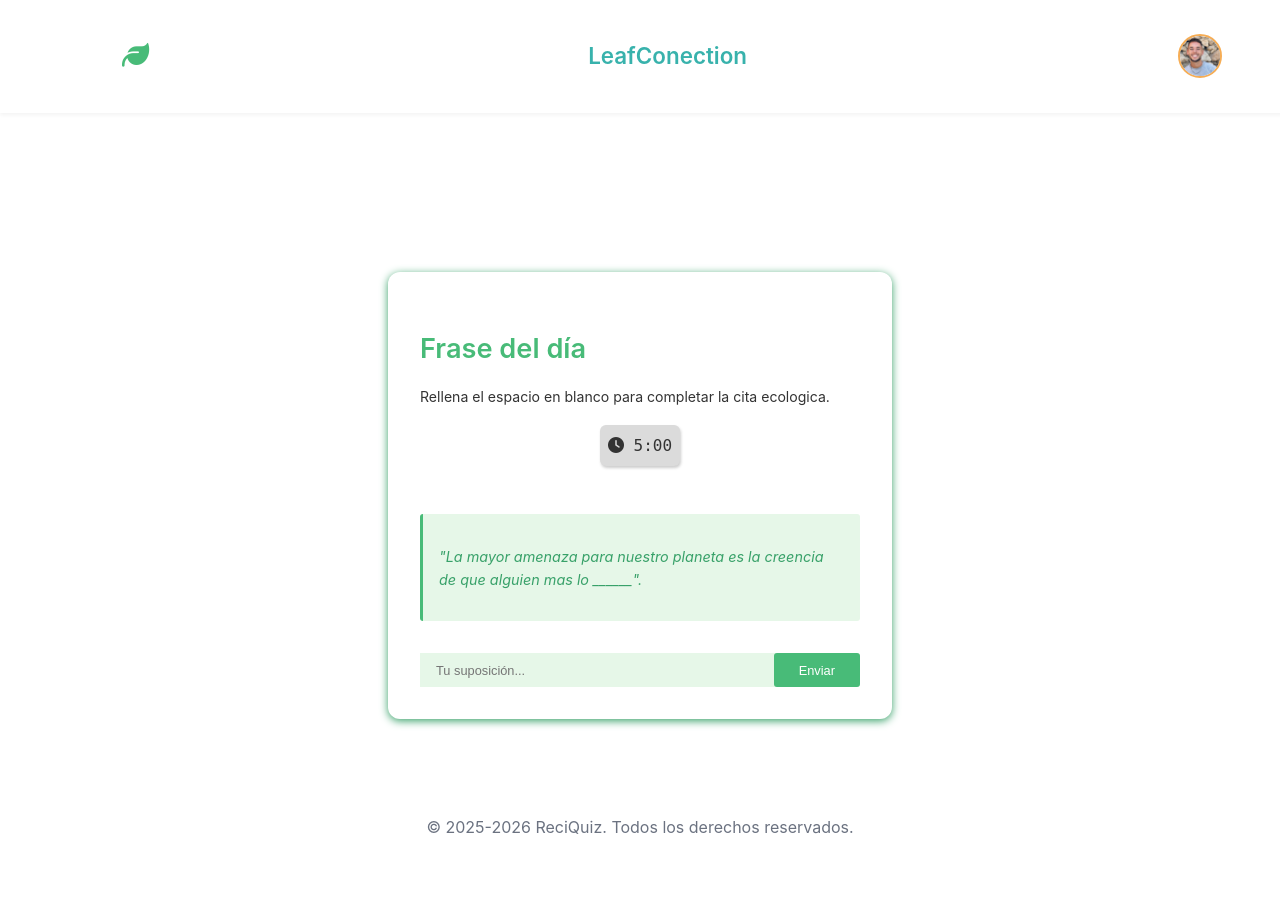
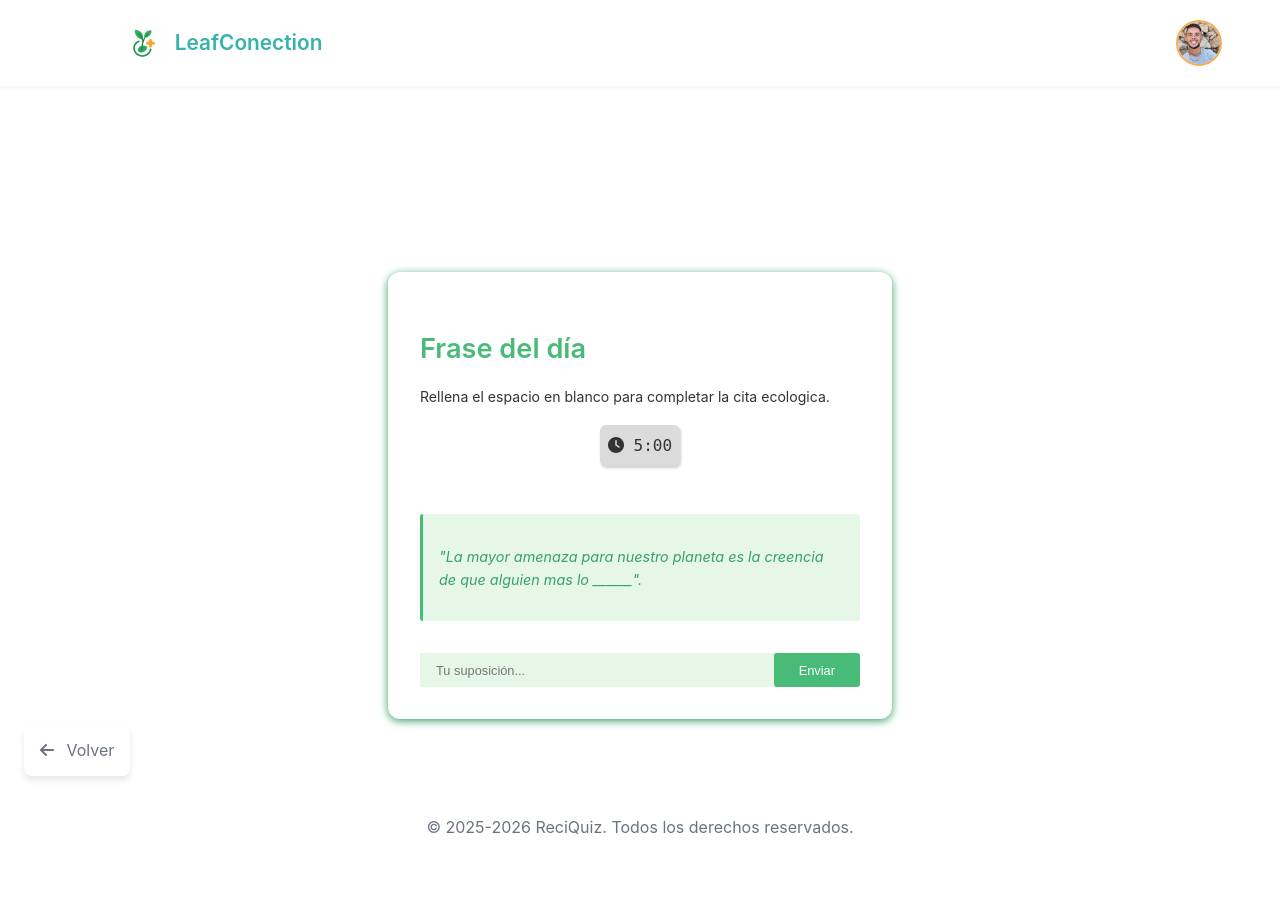
Before and after one commit to Aitor-Gocerra/proyectoLeafConection, a PHP site: page /game/php/vistas/fraseDia.php in a window 1280 px wide. Run offline with PHP 8.4, Linux system fonts and the light colour scheme.

Commit message:
Add Estadísticas page and improve navigation UI
Created estadisticas.php with user statistics and progress chart. Updated nav to use logo image and improved layout in nav.php and estilos.css. Added 'Volver' link to multiple views for better navigation. Included new images for logo and statistics graphics. Enhanced responsive styles for statistics and navigation elements.

```diff
--- a/src/game/css/estilos.css
+++ b/src/game/css/estilos.css
@@ -49,59 +49,56 @@ header {
     /* -webkit-backdrop-filter es el prefijo para navegadores basados en WebKit (Chrome, Safari)
        para asegurar compatibilidad mientras la propiedad se estandariza */
     -webkit-backdrop-filter: blur(10px);
-    padding: 1rem rem;
+    padding: 0;
     box-shadow: 0 2px 4px rgba(0, 0, 0, 0.05);
     /* z-index controla el orden de apilamiento. Un valor alto (1000) asegura que el header
        esté por encima de otros elementos cuando se superponen */
     z-index: 1000;
+    line-height: 0;
 }
 
 nav {
-    /* display: flex activa el modelo de caja flexible (Flexbox). Esto me permite organizar
-        los elementos hijos (icono, título, foto) de forma horizontal y controlar su
-       distribución fácilmente */
-    display: flex;
-    /* justify-content: space-between distribuye el espacio entre los elementos, poniendo
-       el primero a la izquierda y el último a la derecha */
-    justify-content: space-between;
-    /* align-items: center centra verticalmente los elementos dentro del contenedor flex */
+    max-width: 100%;
+    margin: 0 auto;
+    display: grid;
+    grid-template-columns: 1fr auto;
+    grid-template-rows: auto;
     align-items: center;
-    max-width: 900px;
-    margin: 0 auto;
-    /* position: relative es necesario aquí porque el menú desplegable usa position: absolute
-       y se posicionará relativo a este contenedor */
+    padding: 0.25rem 0.5rem;
     position: relative;
-
-    i {
-        font-size: 1.6rem;
-        color: var(--color-secundario);
-        margin-right: 0.5rem;
 }
 
-    h3 {
+.infoJuego h3{
     color: var(--color-acento-a);
     font-size: 1.3rem;
     font-weight: 600;
-        display: inline;
-        text-align: left;
+    margin: 0;
+}
+
+/* Columna 1 Logo + nombre */
+
+.infoJuego {
+    display: flex;
+    align-items: center;
+    gap: 0.5rem;
+
+    .logo {
+        width: 2.8rem;
+        height: 2.8rem;
+    }
+}
+.perfil {
+    position: relative;
 }
 
 #fotoPerfil {
-        width: 40px;
-        height: 40px;
-        min-width: 40px;
-        min-height: 40px;
+    width: var(--espaciado-l);
+    height: var(--espaciado-l);
     border-radius: 50%;
-        /* object-fit: cover hace que la imagen cubra todo el espacio manteniendo su proporción,
-        recortando si es necesario. */
     object-fit: cover;
     cursor: pointer;
-        border: 2px solid var(--color-acento-b);
-        display: block;
-        background-color: #f0f0f0;
-        visibility: visible;
-        opacity: 1;
-    }
+    border: 0.125rem solid var(--color-acento-b);
+    background-color: var(--color-fondo);
 }
 
 #menuDesplegable {
@@ -162,7 +159,37 @@ main {
     }
 }
 
+/****************************** ENLACE VOLVER                      ******************************/
+#enlaceVolver {
+    /* --- POSICIONAMIENTO FIJO --- */
+    position: fixed;
+    bottom: var(--espaciado-m);    /* 24px */
+    left: var(--espaciado-m);      /* 24px */
+    z-index: 999;
 
+    /* Estilos visuales */
+    display: block;
+    background-color: #ffffff;
+    padding: 0.75rem 1rem; /* 12px, 16px */
+    border-radius: 0.5rem; /* 8px */
+    box-shadow: 0 0.25rem 0.375rem rgba(0, 0, 0, 0.1); /* 4px, 6px */
+
+    /* Fuente y color */
+    color: var(--color-texto-gris);
+    text-decoration: none;
+    font-size: 1rem; /* 16px */
+    transition: background-color 0.2s, box-shadow 0.2s;
+}
+
+#enlaceVolver:hover {
+    color: var(--color-primario);
+    background-color: #f0fff4;
+    box-shadow: 0 0.375rem 0.5rem rgba(0, 0, 0, 0.15);
+}
+
+#enlaceVolver i {
+    margin-right: 0.5rem;
+}
 
 /****************************** FOOTER                      ******************************/
 
--- a/src/game/php/vistas/consejoDia.php
+++ b/src/game/php/vistas/consejoDia.php
@@ -26,6 +26,10 @@
 
     </main>
 
+    <a href="./vistas/inicio.php" id="enlaceVolver">
+        <i class="fas fa-arrow-left"></i> Volver
+    </a>
+
     <footer>
         <?php
             require_once 'parciales/footer.php';
--- a/src/game/php/vistas/fraseDia.php
+++ b/src/game/php/vistas/fraseDia.php
@@ -1,5 +1,5 @@
 <!DOCTYPE html>
-<html lang="en">
+<html lang="es">
     <head>
         <?php
             require_once 'parciales/head.php';
@@ -27,6 +27,10 @@
             </div>
         </main>
 
+        <a href="./vistas/inicio.php" id="enlaceVolver">
+            <i class="fas fa-arrow-left"></i> Volver
+        </a>
+
         <footer>
             <?php
                 require_once 'parciales/footer.php';
--- a/src/game/php/vistas/noticiaDia.php
+++ b/src/game/php/vistas/noticiaDia.php
@@ -65,6 +65,9 @@
             </form>
         </section>
     </main>
+    <a href="./vistas/inicio.php" id="enlaceVolver">
+        <i class="fas fa-arrow-left"></i> Volver
+    </a>
     <footer>
         <?php
             require_once 'parciales/footer.php';
--- a/src/game/php/vistas/palabraDia.php
+++ b/src/game/php/vistas/palabraDia.php
@@ -24,7 +24,9 @@
                     </div>
             </div>
         </main>
-
+        <a href="./vistas/inicio.php" id="enlaceVolver">
+            <i class="fas fa-arrow-left"></i> Volver
+        </a>
         <footer>
             <?php
                 require_once 'parciales/footer.php';
--- a/src/game/php/vistas/parciales/nav.php
+++ b/src/game/php/vistas/parciales/nav.php
@@ -1,15 +1,22 @@
 <?php
     echo '
         <nav>
-            <a href="index.php"><i class="fas fa-leaf"></i></a>
-            <h3>LeafConection</h3>
-            <img src="./imagenes/fotoPerfil.jpg" alt="Foto de perfil" id="fotoPerfil">
-            <div id="menuDesplegable">
-                <a href="#amigos"><i class="fas fa-users"></i> Mis Amigos</a>
-                <a href="#estadisticas"><i class="fas fa-chart-bar"></i> Mis Estadísticas</a>
-                <a href="#cerrar-sesion"><i class="fas fa-sign-out-alt"></i> Cerrar Sesión</a>
+            <div class="infoJuego">
+                <img src="./imagenes/logo.jpg" alt="logo Juego" class="logo">
+                <h3>LeafConection</h3>
             </div>
-        </nav>';
+
+            <div class="perfil">
+                <img src="./imagenes/fotoPerfil.jpg" alt="Foto de perfil" id="fotoPerfil">
+
+                <div id="menuDesplegable">
+                    <a href="#amigos"><i class="fas fa-users"></i> Mis Amigos</a>
+                    <a href="./vistas/estadisticas.php"><i class="fas fa-chart-bar"></i> Mis Estadísticas</a>
+                    <a href="#cerrar-sesion"><i class="fas fa-sign-out-alt"></i> Cerrar Sesión</a>
+                </div>
+            </div>
+          </nav>
+        ';
 
     echo "
         <script>
```
Also changed, not shown: other parts of src/game/css/estilos.css (+104 -0 lines), src/game/php/vistas/estadisticas.php (added, +70 -0 lines), src/game/imagenes/graficos.jpg (added), src/game/imagenes/logo.jpg (added). Lines whose indentation alone changed are shown as unchanged.
